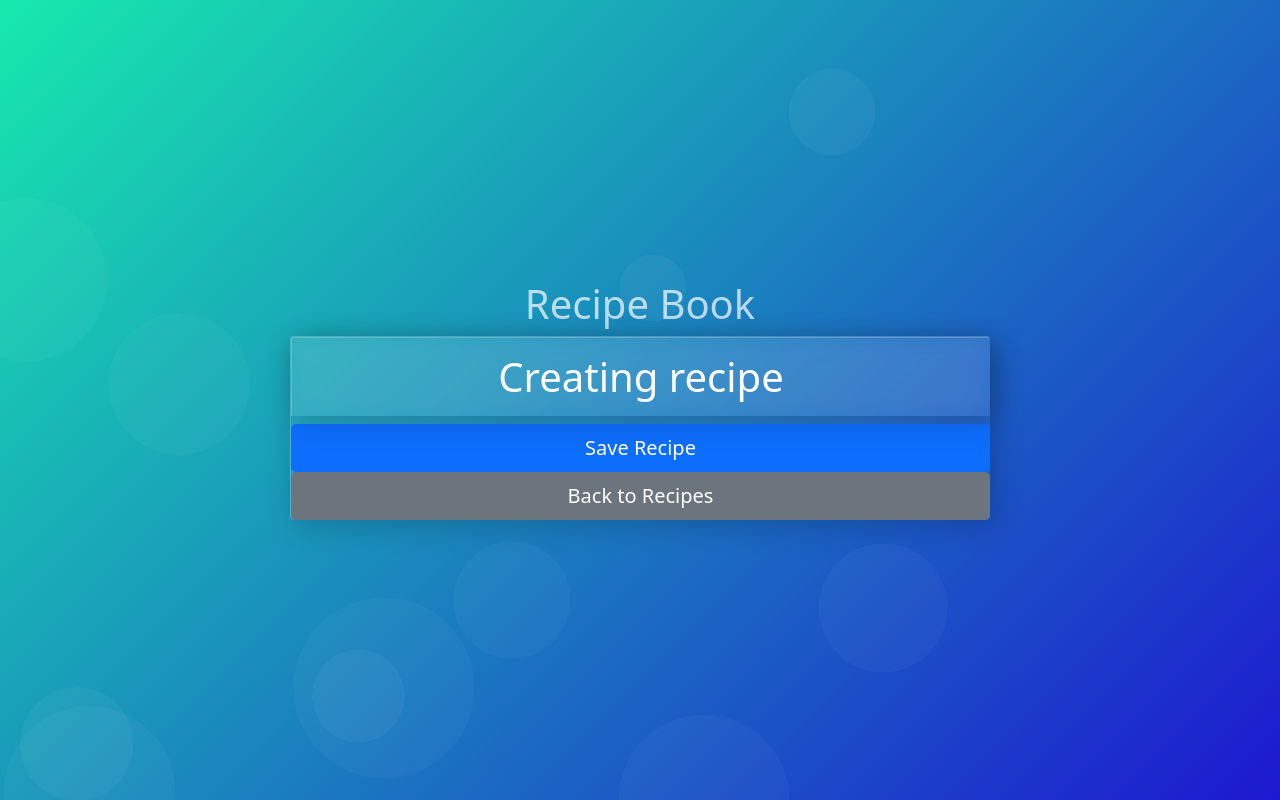
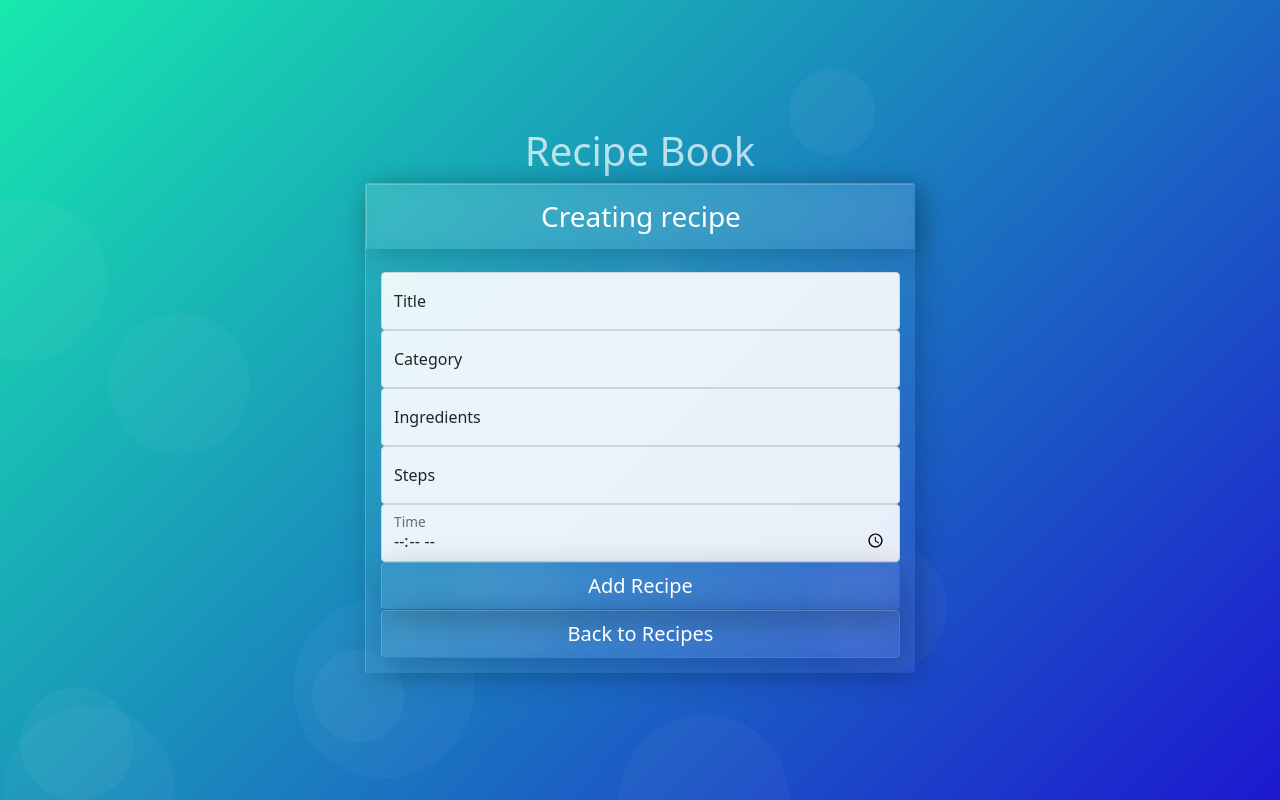
Before and after one commit to RomanVerkhovsky/WebRecipes, a Flask app: page /new_recipe in a window 1280 px wide. Run offline with Flask 3, Linux system fonts and the light colour scheme.

Commit message:
fix: classes RecipeForm, Recipe; func new_recipe - validate and add in database; new_recipe.html - add time form, submit adding recipe

```diff
--- a/app/forms.py
+++ b/app/forms.py
@@ -29,4 +29,5 @@ class RecipeForm(FlaskForm):
     category = StringField("Category", validators=[DataRequired()])
     ingredients = StringField("Ingredients", validators=[DataRequired()])
     steps = StringField("Steps", validators=[DataRequired()])
-    cook_time = StringField("Cook time", validators=[DataRequired()])
+    time = StringField("Cook time", validators=[DataRequired()])
+    add = SubmitField('Add Recipe')
--- a/app/models.py
+++ b/app/models.py
@@ -31,5 +31,5 @@ class Recipe(db.Model):
     category = db.Column(db.String(64))
     ingredients = db.Column(db.String(128))
     steps = db.Column(db.String(128))
-    cook_time = db.Column(db.String(12864))
+    time = db.Column(db.String(12864))
     user_id = db.Column(db.Integer, unique=True, nullable=False)
--- a/app/routes.py
+++ b/app/routes.py
@@ -1,7 +1,7 @@
 from flask import Blueprint, render_template, flash, redirect, url_for, request
 from flask_login import current_user, login_user, logout_user, login_required
 from app import db
-from app.forms import LoginForm, RegistrationForm
+from app.forms import LoginForm, RegistrationForm, RecipeForm
 from app.models import User, Recipe
 from urllib.parse import urlsplit
 
@@ -85,4 +85,17 @@ def recipes():
 @bp.route('/new_recipe', methods=['GET', 'POST'])
 def new_recipe():
 
-    return render_template('new_recipe.html', title="new_recipe")
+    form = RecipeForm()
+
+    if form.validate_on_submit():
+        recipe = Recipe(title=form.title.data, category=form.category.data, ingredients=form.ingredients.data,
+                        steps=form.steps.data, time=form.time.data, user_id=current_user.id)
+
+        db.session.add(recipe)
+        db.session.commit()
+
+        flash('Блюдо успешно добавлено в список рецептов!')
+
+        return redirect(url_for('routes.recipes'))
+
+    return render_template('new_recipe.html', title="new_recipe", form=form)
--- a/app/static/style.css
+++ b/app/static/style.css
@@ -44,7 +44,7 @@ body {
 
 .form-signin {
   width: 100%;
-  max-width: 330px;
+  max-width: 550px;
   margin: auto;
   background: rgba(255,255,255,0.05);
   backdrop-filter: blur(10px);
@@ -262,3 +262,7 @@ ul {
     border-top-right-radius: 0;
   }
 }
+
+.cook_time {
+    type: time
+}
--- a/app/templates/new_recipe.html
+++ b/app/templates/new_recipe.html
@@ -1,11 +1,58 @@
 {% extends "base.html" %}
 
+{% block content %}
+    <div class="form-signin">
+        <h1 class="h3">Creating recipe</h1>
+        <form method="POST" action="{{ url_for('routes.new_recipe') }}">
+            {{ form.hidden_tag() }}
+            <div class="form-floating">
+                {{ form.title(class="form-control", placeholder="Title", required=True) }}
+                <label for="floatingInput">Title</label>
+                {% for error in form.title.errors %}
+                    <span style="color: red;">[{{ error }}]</span>
+                {% endfor %}
+            </div>
 
-{% block content %}
-    <div class="form-recipe">
-        <h1>Creating recipe</h1>
-        <a class="w-100 btn btn-lg btn-primary" href="{{ url_for('routes.recipes') }}">Save Recipe</a>
-        <a class="w-100 btn btn-lg btn-secondary" href="{{ url_for('routes.recipes') }}">Back to Recipes</a>
+            <div class="form-floating">
+                {{ form.category(class="form-control", placeholder="Category", required=True) }}
+                <label for="floatingInput">Category</label>
+                {% for error in form.category.errors %}
+                    <span style="color: red;">[{{ error }}]</span>
+                {% endfor %}
+            </div>
 
+            <div class="form-floating">
+                {{ form.ingredients(class="form-control", placeholder="Ingredients", required=True) }}
+                <label for="floatingInput">Ingredients</label>
+                {% for error in form.ingredients.errors %}
+                    <span style="color: red;">[{{ error }}]</span>
+                {% endfor %}
+            </div>
+
+            <div class="form-floating">
+                {{ form.steps(class="form-control", placeholder="Steps", required=True) }}
+                <label for="floatingInput">Steps</label>
+                {% for error in form.steps.errors %}
+                    <span style="color: red;">[{{ error }}]</span>
+                {% endfor %}
+            </div>
+
+            <div class="form-floating">
+                {{ form.time(class="form-control", type="time", placeholder="Time", required=True) }}
+                <label for="floatingInput">Time</label>
+                {% for error in form.steps.errors %}
+                    <span style="color: red;">[{{ error }}]</span>
+                {% endfor %}
+            </div>
+
+            <div class="form-floating">
+                {{ form.add(class="w-100 btn btn-lg btn-primary") }}
+            </div>
+
+            <div>
+                <a class="w-100 btn btn-lg btn-secondary" href="{{ url_for('routes.recipes') }}">Back to Recipes</a>
+            </div>
+
+        </form>
     </div>
 {% endblock %}
--- a/entry_point.py
+++ b/entry_point.py
@@ -3,4 +3,4 @@ from app import create_app
 app = create_app()
 
 if __name__ == "__main__":
-    app.run(debug=True)
+    app.run(host="0.0.0.0", port=5000, debug=True)
```
Also changed, not shown: app/templates/recipes.html (+1 -8 lines).
